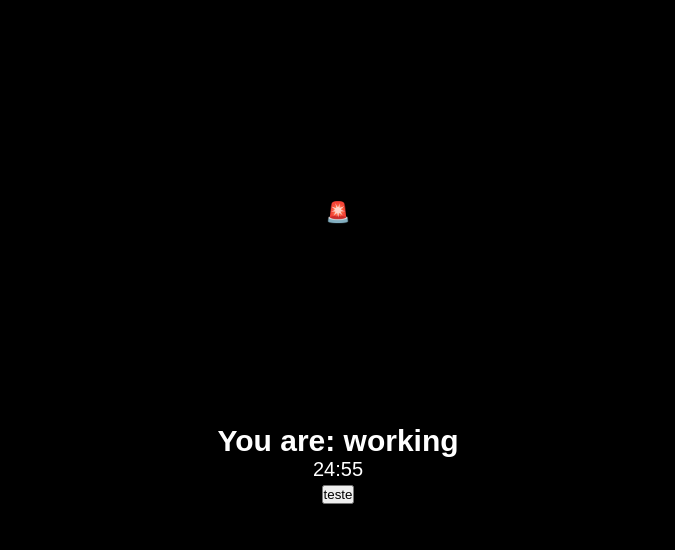
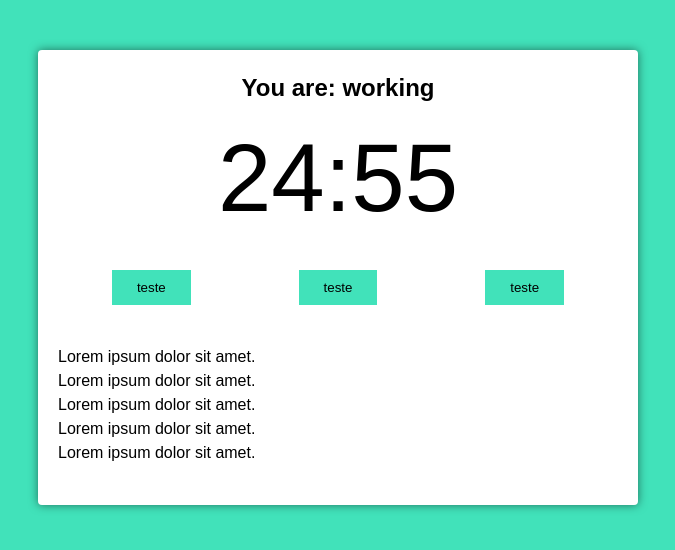
Before and after one commit to EricksonDutra/Pomodoro-React, a React (Create React App) app: page / in a window 1280 px wide. Shown: the top 550 px of the page, without its empty margins (302-977 px from the left). Built offline with nearby package versions, Linux system fonts and the light colour scheme.

Commit message:
css config

```diff
--- a/src/App.tsx
+++ b/src/App.tsx
@@ -3,8 +3,13 @@
 
 function App() {
   return (
-    <div className="App">
-      <PomodoroTimer defaultPomodoroTime={1500} />
+    <div className="container">
+      <PomodoroTimer
+        pomodoroTime={1500}
+        shortRestTime={300}
+        longRestTime={900}
+        cycles={4}
+      />
     </div>
   );
 }
--- a/src/components/pomodoro-timer.tsx
+++ b/src/components/pomodoro-timer.tsx
@@ -4,11 +4,14 @@
 import { Timer } from './timer';
 
 interface Props {
-  defaultPomodoroTime: number;
+  pomodoroTime: number;
+  shortRestTime: number;
+  longRestTime: number;
+  cycles: number;
 }
 
 export function PomodoroTimer(props: Props): JSX.Element {
-  const [mainTime, setMainTime] = React.useState(props.defaultPomodoroTime);
+  const [mainTime, setMainTime] = React.useState(props.pomodoroTime);
 
   useInterval(() => {
     setMainTime(mainTime - 1);
@@ -17,7 +20,20 @@
     <div className="pomodoro">
       <h2>You are: working</h2>
       <Timer mainTime={mainTime}></Timer>
-      <Button text="teste" onClick={() => console.log(1)}></Button>
+
+      <div className="controls">
+        <Button text="teste" onClick={() => console.log(1)}></Button>
+        <Button text="teste" onClick={() => console.log(1)}></Button>
+        <Button text="teste" onClick={() => console.log(1)}></Button>
+      </div>
+
+      <div className="details">
+        <p>Lorem ipsum dolor sit amet.</p>
+        <p>Lorem ipsum dolor sit amet.</p>
+        <p>Lorem ipsum dolor sit amet.</p>
+        <p>Lorem ipsum dolor sit amet.</p>
+        <p>Lorem ipsum dolor sit amet.</p>
+      </div>
     </div>
   );
 }
--- a/src/index.css
+++ b/src/index.css
@@ -7,12 +7,63 @@
 
 body{
   font-family: sans-serif;
-  background-color: black;
+  background: #41e2ba;
+  transition: background-color 300ms ease-in-out;
+  line-height: 1.5;
 }
 
-.App{
-  font-size: 20px;
-  color: white;
+.container{
+  max-width: 640px;
+  margin: 0 auto;
+}
+
+.working{
+  background: #EF5D50;
+}
+
+.hidden{
+  display: none;
+}
+
+.pomodoro{
+  background: #fff;
+  margin: 50px 20px;
+  padding: 20px;
+  border-radius: 4px;
+  box-shadow: 0 0 10px rgba(0, 0, 0, .5);
+}
+
+.pomodoro h2{
+  font-size: 24px;
   text-align: center;
-  margin-top: 200px;
 }
+
+.pomodoro .timer{
+  font-size: 6rem;
+  text-align: center;
+}
+
+.pomodoro .controls{
+  display: flex;
+  align-items: center;
+  justify-content: space-evenly;
+}
+
+.pomodoro button{
+  background: #41e2ba;
+  border: none;
+  cursor: pointer;
+  padding: 10px 25px;
+  color: #000;
+  transition: background-color 300ms ease-in-out;
+  margin: 20px auto;
+}
+
+.working .pomodoro button{
+  background: #EF5D50;
+  color: #fff;
+}
+
+.pomodoro .details {
+  margin: 20px 0;
+}
--- a/src/index.tsx
+++ b/src/index.tsx
@@ -8,7 +8,6 @@
 );
 root.render(
   <React.StrictMode>
-    <div className="App">🚨</div>
     <App />
   </React.StrictMode>,
 );
```
